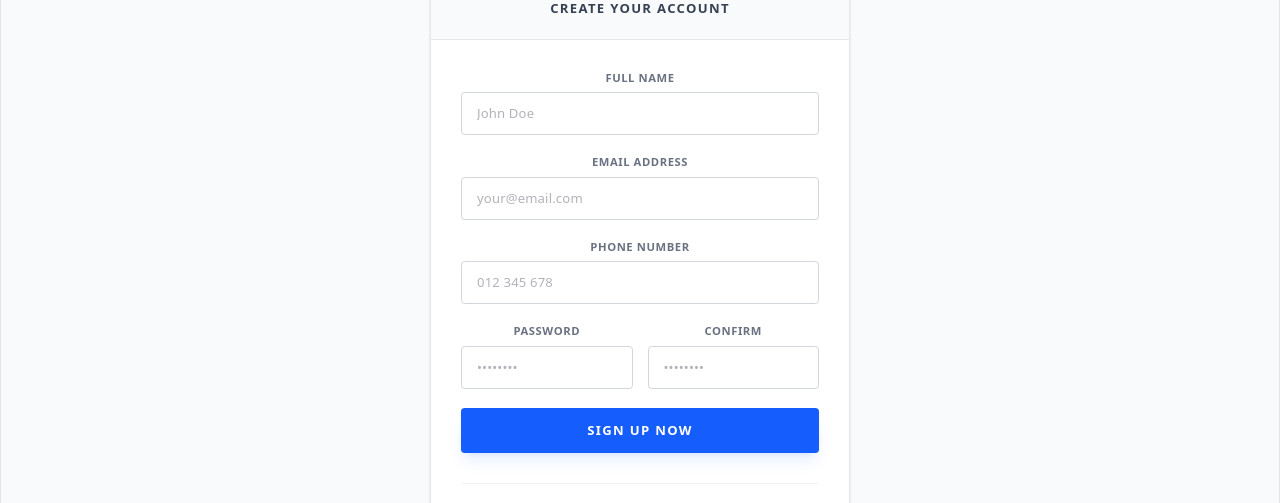
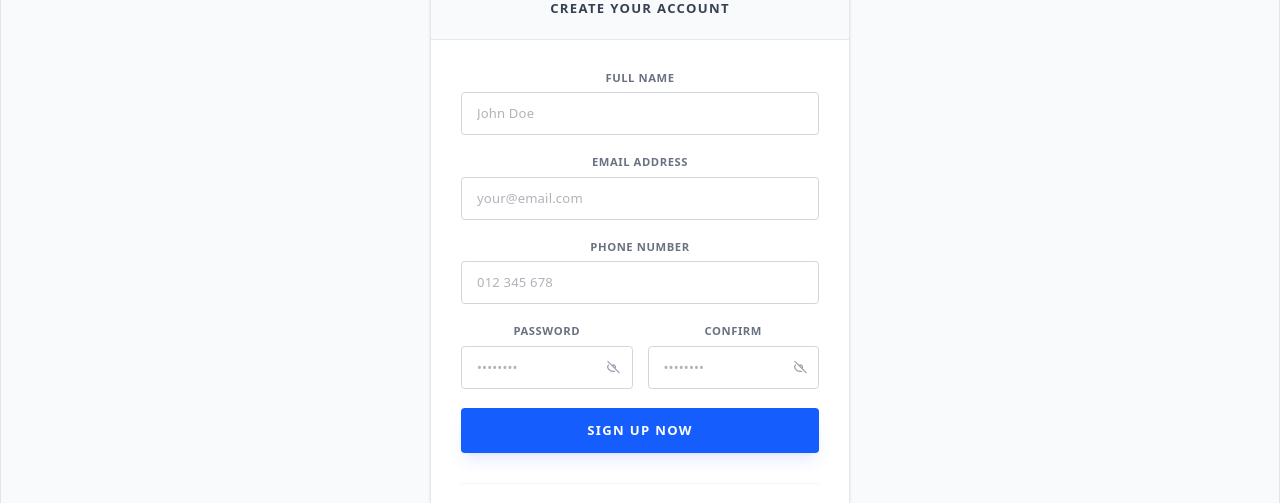
Before and after one commit to sionsak018/sabay-shop-web, a React (Vite) app: page /register in a window 1280 px wide. Shown: the part 142-645 px from the top of the page. Built offline with nearby package versions, Linux system fonts and the light colour scheme; no server answers; a small style sheet from the web is missing.

Commit message:
add alert and validation for register and login

```diff
--- a/src/features/auth/pages/LoginPage.tsx
+++ b/src/features/auth/pages/LoginPage.tsx
@@ -1,28 +1,53 @@
 import { useState } from 'react';
 import { useAuth } from '../context/AuthContext';
 import { Link, useNavigate } from 'react-router-dom';
+import { useAlert } from '../../../context/AlertContext';
 
 export const LoginPage = () => {
   const [email, setEmail] = useState('');
   const [password, setPassword] = useState('');
-  const [error, setError] = useState('');
+  const [showPassword, setShowPassword] = useState(false);
+  const [errors, setErrors] = useState<Record<string, string>>({});
   const [loading, setLoading] = useState(false);
   const { login } = useAuth();
+  const { showAlert } = useAlert();
   const navigate = useNavigate();
 
   const handleSubmit = async (e: React.FormEvent) => {
     e.preventDefault();
-    setError('');
+    const newErrors: Record<string, string> = {};
+    const Msg = 'ព័ត៌មាននេះត្រូវបានទាមទារ';
+
+    if (!email.trim()) newErrors.email = Msg;
+    if (!password.trim()) newErrors.password = Msg;
+
+    if (Object.keys(newErrors).length > 0) {
+      setErrors(newErrors);
+      return;
+    }
+
+    setErrors({});
     setLoading(true);
     try {
       const user = await login(email, password);
+      showAlert({
+        title: 'ជោគជ័យ!',
+        message: 'អ្នកបានចូលប្រើប្រាស់ដោយជោគជ័យ។',
+        type: 'success',
+        onClose: () => {
           if (user.role === 'admin') {
             navigate('/admin', { replace: true });
           } else {
             navigate('/', { replace: true });
           }
+        }
+      });
     } catch (err: any) {
-      setError(err.response?.data?.message || 'Invalid email or password');
+      showAlert({
+        title: 'បរាជ័យ!',
+        message: err.response?.data?.message || 'អ៊ីមែល ឬលេខសម្ងាត់មិនត្រឹមត្រូវឡើយ។',
+        type: 'error'
+      });
     } finally {
       setLoading(false);
     }
@@ -45,23 +70,20 @@ export const LoginPage = () => {
         </div>
 
         <div className="p-8">
-          {error && (
-            <div className="mb-6 bg-red-50 border border-red-100 text-red-600 px-4 py-3 rounded text-xs font-bold animate-in fade-in slide-in-from-top-1">
-              {error}
-            </div>
-          )}
-
-          <form onSubmit={handleSubmit} className="space-y-5">
+          <form onSubmit={handleSubmit} noValidate className="space-y-5">
             <div>
               <label className="block text-xs font-bold text-gray-500 uppercase mb-2 tracking-wider">Email Address</label>
               <input
                 type="email"
                 placeholder="your@email.com"
                 value={email}
-                onChange={(e) => setEmail(e.target.value)}
-                className="w-full px-4 py-3 border border-gray-300 rounded focus:border-blue-500 outline-none transition text-sm"
-                required
+                onChange={(e) => {
+                  setEmail(e.target.value);
+                  if (errors.email) setErrors(prev => ({ ...prev, email: '' }));
+                }}
+                className={`w-full px-4 py-3 border rounded focus:border-blue-500 outline-none transition text-sm ${errors.email ? 'border-red-300' : 'border-gray-300'}`}
               />
+              {errors.email && <p className="text-red-500 text-[10px] font-bold mt-1.5 ml-1">{errors.email}</p>}
             </div>
 
             <div>
@@ -69,14 +91,30 @@ export const LoginPage = () => {
                 <label className="block text-xs font-bold text-gray-500 uppercase tracking-wider">Password</label>
                 <Link to="#" className="text-[11px] font-bold text-blue-600 hover:underline">Forgot?</Link>
               </div>
+              <div className="relative">
                 <input
-                type="password"
+                  type={showPassword ? 'text' : 'password'}
                   placeholder="••••••••"
                   value={password}
-                onChange={(e) => setPassword(e.target.value)}
-                className="w-full px-4 py-3 border border-gray-300 rounded focus:border-blue-500 outline-none transition text-sm"
-                required
+                  onChange={(e) => {
+                    setPassword(e.target.value);
+                    if (errors.password) setErrors(prev => ({ ...prev, password: '' }));
+                  }}
+                  className={`w-full px-4 py-3 pr-10 border rounded focus:border-blue-500 outline-none transition text-sm ${errors.password ? 'border-red-300' : 'border-gray-300'}`}
                 />
+                <button
+                  type="button"
+                  onClick={() => setShowPassword(!showPassword)}
+                  className="absolute right-3 top-1/2 -translate-y-1/2 text-gray-400 hover:text-gray-600 transition-colors"
+                >
+                  {showPassword ? (
+                    <svg className="w-4 h-4" fill="none" stroke="currentColor" viewBox="0 0 24 24"><path strokeLinecap="round" strokeLinejoin="round" strokeWidth="2" d="M15 12a3 3 0 11-6 0 3 3 0 016 0z"/><path strokeLinecap="round" strokeLinejoin="round" strokeWidth="2" d="M2.458 12C3.732 7.943 7.523 5 12 5c4.478 0 8.268 2.943 9.542 7-1.274 4.057-5.064 7-9.542 7-4.477 0-8.268-2.943-9.542-7z"/></svg>
+                  ) : (
+                    <svg className="w-4 h-4" fill="none" stroke="currentColor" viewBox="0 0 24 24"><path strokeLinecap="round" strokeLinejoin="round" strokeWidth="2" d="M13.875 18.825A10.05 10.05 0 0112 19c-4.478 0-8.268-2.943-9.542-7a9.97 9.97 0 011.563-3.029m5.858.908a3 3 0 114.243 4.243M9.878 9.878l4.242 4.242M9.88 9.88l-3.29-3.29m7.532 7.532l3.29 3.29M3 3l18 18"/></svg>
+                  )}
+                </button>
+              </div>
+              {errors.password && <p className="text-red-500 text-[10px] font-bold mt-1.5 ml-1">{errors.password}</p>}
             </div>
 
             <button
--- a/src/features/auth/pages/RegisterPage.tsx
+++ b/src/features/auth/pages/RegisterPage.tsx
@@ -1,6 +1,7 @@
 import { useState, type FormEvent } from 'react';
 import { Link, useNavigate } from 'react-router-dom';
 import { useAuth } from '../hooks/useAuth';
+import { useAlert } from '../../../context/AlertContext';
 
 export const RegisterPage = () => {
   const [formData, setFormData] = useState({
@@ -10,36 +11,71 @@ export const RegisterPage = () => {
     password: '',
     password_confirmation: '',
   });
-  const [error, setError] = useState('');
+  const [showPassword, setShowPassword] = useState(false);
+  const [showConfirmPassword, setShowConfirmPassword] = useState(false);
+  const [errors, setErrors] = useState<Record<string, string>>({});
   const [loading, setLoading] = useState(false);
   const { register } = useAuth();
+  const { showAlert } = useAlert();
   const navigate = useNavigate();
 
   const handleChange = (e: React.ChangeEvent<HTMLInputElement>) => {
     setFormData({ ...formData, [e.target.name]: e.target.value });
+    if (errors[e.target.name]) {
+      setErrors(prev => ({ ...prev, [e.target.name]: '' }));
+    }
   };
 
   const handleSubmit = async (e: FormEvent) => {
     e.preventDefault();
-    setError('');
-    setLoading(true);
+    const newErrors: Record<string, string> = {};
+    const Msg = 'ព័ត៌មាននេះត្រូវបានទាមទារ';
 
-    if (formData.password !== formData.password_confirmation) {
-      setError('Passwords do not match');
-      setLoading(false);
+    if (!formData.name.trim()) newErrors.name = Msg;
+
+    if (!formData.email.trim()) {
+      newErrors.email = Msg;
+    } else if (!/^[^\s@]+@[^\s@]+\.[^\s@]+$/.test(formData.email)) {
+      newErrors.email = 'អាសយដ្ឋានអ៊ីមែលមិនត្រឹមត្រូវ';
+    }
+
+    if (!formData.phone.trim()) newErrors.phone = Msg;
+
+    if (!formData.password.trim()) {
+      newErrors.password = Msg;
+    } else if (formData.password.length < 8) {
+      newErrors.password = 'លេខសម្ងាត់ត្រូវមានយ៉ាងតិច ៨ ខ្ទង់';
+    }
+
+    if (!formData.password_confirmation.trim()) {
+      newErrors.password_confirmation = Msg;
+    } else if (formData.password !== formData.password_confirmation) {
+      newErrors.password_confirmation = 'លេខសម្ងាត់បញ្ជាក់មិនត្រឹមត្រូវ';
+    }
+
+    if (Object.keys(newErrors).length > 0) {
+      setErrors(newErrors);
       return;
     }
 
+    setErrors({});
+    setLoading(true);
+
     try {
       await register(formData);
-      navigate('/', { replace: true });
+      showAlert({
+        title: 'ជោគជ័យ!',
+        message: 'គណនីរបស់អ្នកត្រូវបានបង្កើតដោយជោគជ័យ។',
+        type: 'success',
+        onClose: () => navigate('/', { replace: true })
+      });
     } catch (err: any) {
       if (err.response?.status === 422) {
-        const errors = err.response.data.errors;
-        const firstError = Object.values(errors)[0]?.[0];
-        setError(firstError || 'Registration failed');
+        const remoteErrors = err.response.data.errors;
+        const firstError = Object.values(remoteErrors)[0]?.[0];
+        showAlert({ title: 'បរាជ័យ!', message: firstError || 'ការចុះឈ្មោះមិនជោគជ័យឡើយ។', type: 'error' });
       } else {
-        setError(err.response?.data?.message || 'Registration failed. Please try again.');
+        showAlert({ title: 'បរាជ័យ!', message: err.response?.data?.message || 'ការចុះឈ្មោះមិនជោគជ័យឡើយ។', type: 'error' });
       }
     } finally {
       setLoading(false);
@@ -63,24 +99,18 @@ export const RegisterPage = () => {
         </div>
 
         <div className="p-8">
-          {error && (
-            <div className="mb-6 bg-red-50 border border-red-100 text-red-600 px-4 py-3 rounded text-xs font-bold animate-in fade-in slide-in-from-top-1">
-              {error}
-            </div>
-          )}
-
-          <form onSubmit={handleSubmit} className="space-y-5">
+          <form onSubmit={handleSubmit} noValidate className="space-y-5">
             <div>
               <label className="block text-xs font-bold text-gray-500 uppercase mb-2 tracking-wider">Full Name</label>
               <input
                 name="name"
                 type="text"
-                required
                 placeholder="John Doe"
                 value={formData.name}
                 onChange={handleChange}
-                className="w-full px-4 py-3 border border-gray-300 rounded focus:border-blue-500 outline-none transition text-sm"
+                className={`w-full px-4 py-3 border rounded focus:border-blue-500 outline-none transition text-sm ${errors.name ? 'border-red-300' : 'border-gray-300'}`}
               />
+              {errors.name && <p className="text-red-500 text-[10px] font-bold mt-1.5 ml-1">{errors.name}</p>}
             </div>
 
             <div>
@@ -88,12 +118,12 @@ export const RegisterPage = () => {
               <input
                 name="email"
                 type="email"
-                required
                 placeholder="your@email.com"
                 value={formData.email}
                 onChange={handleChange}
-                className="w-full px-4 py-3 border border-gray-300 rounded focus:border-blue-500 outline-none transition text-sm"
+                className={`w-full px-4 py-3 border rounded focus:border-blue-500 outline-none transition text-sm ${errors.email ? 'border-red-300' : 'border-gray-300'}`}
               />
+              {errors.email && <p className="text-red-500 text-[10px] font-bold mt-1.5 ml-1">{errors.email}</p>}
             </div>
 
             <div>
@@ -104,34 +134,61 @@ export const RegisterPage = () => {
                 placeholder="012 345 678"
                 value={formData.phone}
                 onChange={handleChange}
-                className="w-full px-4 py-3 border border-gray-300 rounded focus:border-blue-500 outline-none transition text-sm"
+                className={`w-full px-4 py-3 border rounded focus:border-blue-500 outline-none transition text-sm ${errors.phone ? 'border-red-300' : 'border-gray-300'}`}
               />
+              {errors.phone && <p className="text-red-500 text-[10px] font-bold mt-1.5 ml-1">{errors.phone}</p>}
             </div>
 
             <div className="grid grid-cols-1 sm:grid-cols-2 gap-4">
               <div>
                 <label className="block text-xs font-bold text-gray-500 uppercase mb-2 tracking-wider">Password</label>
+                <div className="relative">
                   <input
                     name="password"
-                  type="password"
-                  required
+                    type={showPassword ? 'text' : 'password'}
                     placeholder="••••••••"
                     value={formData.password}
                     onChange={handleChange}
-                  className="w-full px-4 py-3 border border-gray-300 rounded focus:border-blue-500 outline-none transition text-sm"
+                    className={`w-full px-4 py-3 pr-10 border rounded focus:border-blue-500 outline-none transition text-sm ${errors.password ? 'border-red-300' : 'border-gray-300'}`}
                   />
+                  <button
+                    type="button"
+                    onClick={() => setShowPassword(!showPassword)}
+                    className="absolute right-3 top-1/2 -translate-y-1/2 text-gray-400 hover:text-gray-600 transition-colors"
+                  >
+                    {showPassword ? (
+                      <svg className="w-4 h-4" fill="none" stroke="currentColor" viewBox="0 0 24 24"><path strokeLinecap="round" strokeLinejoin="round" strokeWidth="2" d="M15 12a3 3 0 11-6 0 3 3 0 016 0z"/><path strokeLinecap="round" strokeLinejoin="round" strokeWidth="2" d="M2.458 12C3.732 7.943 7.523 5 12 5c4.478 0 8.268 2.943 9.542 7-1.274 4.057-5.064 7-9.542 7-4.477 0-8.268-2.943-9.542-7z"/></svg>
+                    ) : (
+                      <svg className="w-4 h-4" fill="none" stroke="currentColor" viewBox="0 0 24 24"><path strokeLinecap="round" strokeLinejoin="round" strokeWidth="2" d="M13.875 18.825A10.05 10.05 0 0112 19c-4.478 0-8.268-2.943-9.542-7a9.97 9.97 0 011.563-3.029m5.858.908a3 3 0 114.243 4.243M9.878 9.878l4.242 4.242M9.88 9.88l-3.29-3.29m7.532 7.532l3.29 3.29M3 3l18 18"/></svg>
+                    )}
+                  </button>
+                </div>
+                {errors.password && <p className="text-red-500 text-[10px] font-bold mt-1.5 ml-1">{errors.password}</p>}
               </div>
               <div>
                 <label className="block text-xs font-bold text-gray-500 uppercase mb-2 tracking-wider">Confirm</label>
+                <div className="relative">
                   <input
                     name="password_confirmation"
-                  type="password"
-                  required
+                    type={showConfirmPassword ? 'text' : 'password'}
                     placeholder="••••••••"
                     value={formData.password_confirmation}
                     onChange={handleChange}
-                  className="w-full px-4 py-3 border border-gray-300 rounded focus:border-blue-500 outline-none transition text-sm"
+                    className={`w-full px-4 py-3 pr-10 border rounded focus:border-blue-500 outline-none transition text-sm ${errors.password_confirmation ? 'border-red-300' : 'border-gray-300'}`}
                   />
+                  <button
+                    type="button"
+                    onClick={() => setShowConfirmPassword(!showConfirmPassword)}
+                    className="absolute right-3 top-1/2 -translate-y-1/2 text-gray-400 hover:text-gray-600 transition-colors"
+                  >
+                    {showConfirmPassword ? (
+                      <svg className="w-4 h-4" fill="none" stroke="currentColor" viewBox="0 0 24 24"><path strokeLinecap="round" strokeLinejoin="round" strokeWidth="2" d="M15 12a3 3 0 11-6 0 3 3 0 016 0z"/><path strokeLinecap="round" strokeLinejoin="round" strokeWidth="2" d="M2.458 12C3.732 7.943 7.523 5 12 5c4.478 0 8.268 2.943 9.542 7-1.274 4.057-5.064 7-9.542 7-4.477 0-8.268-2.943-9.542-7z"/></svg>
+                    ) : (
+                      <svg className="w-4 h-4" fill="none" stroke="currentColor" viewBox="0 0 24 24"><path strokeLinecap="round" strokeLinejoin="round" strokeWidth="2" d="M13.875 18.825A10.05 10.05 0 0112 19c-4.478 0-8.268-2.943-9.542-7a9.97 9.97 0 011.563-3.029m5.858.908a3 3 0 114.243 4.243M9.878 9.878l4.242 4.242M9.88 9.88l-3.29-3.29m7.532 7.532l3.29 3.29M3 3l18 18"/></svg>
+                    )}
+                  </button>
+                </div>
+                {errors.password_confirmation && <p className="text-red-500 text-[10px] font-bold mt-1.5 ml-1">{errors.password_confirmation}</p>}
               </div>
             </div>
 
```
Lines whose indentation alone changed are shown as unchanged.
